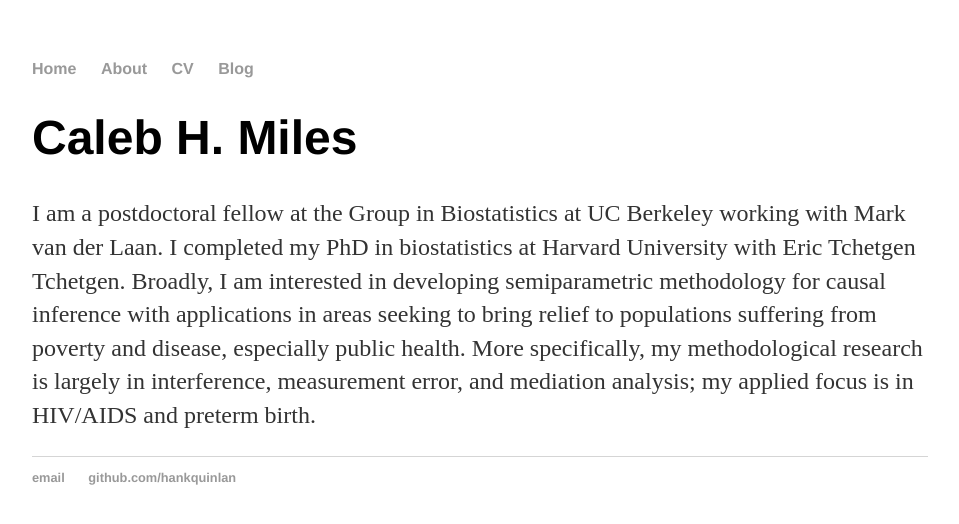
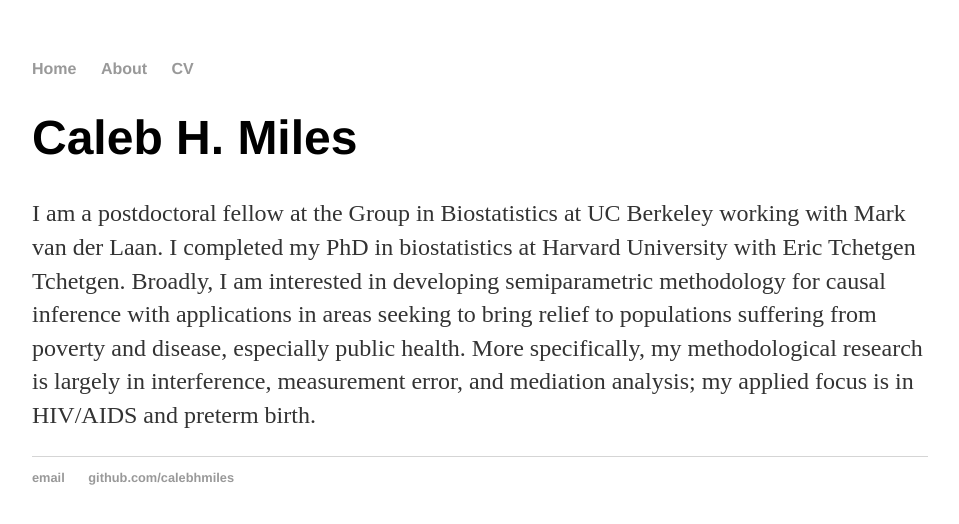
Before and after one commit to calebhmiles/calebhmiles.github.io, a Jekyll site: the page built from index.html, in a window 1280 px wide. Shown: the top 524 px of the page, without its empty margins (160-1119 px from the left). Built offline with Jekyll 4.4.1, drawn with Linux system fonts in a browser that asks for light colours.

Commit message:
Update default.html
Populate template with actual content

```diff
--- a/_layouts/default.html
+++ b/_layouts/default.html
@@ -11,7 +11,6 @@
 	        		<li><a href="/">Home</a></li>
 		        	<li><a href="/about">About</a></li>
 	        		<li><a href="/cv">CV</a></li>
-	        		<li><a href="/blog">Blog</a></li>
 	    		</ul>
 			</nav>
 			<div class="container">
@@ -21,8 +20,8 @@
 			</div><!-- /.container -->
 			<footer>
 	    		<ul>
-	        		<li><a href="mailto:hankquinlanhub@gmail.com">email</a></li>
-	        		<li><a href="https://github.com/hankquinlan">github.com/hankquinlan</a></li>
+	        		<li><a href="mailto:chmiles@berkeley.edu">email</a></li>
+	        		<li><a href="https://github.com/calebhmiles">github.com/calebhmiles</a></li>
 				</ul>
 			</footer>
 		</body>
```
